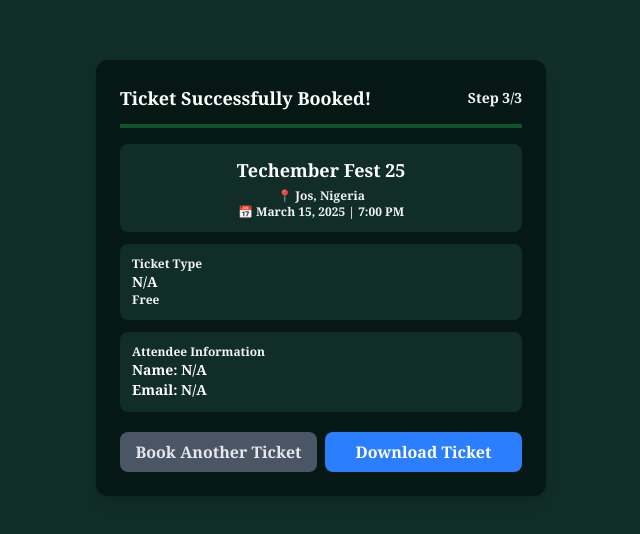
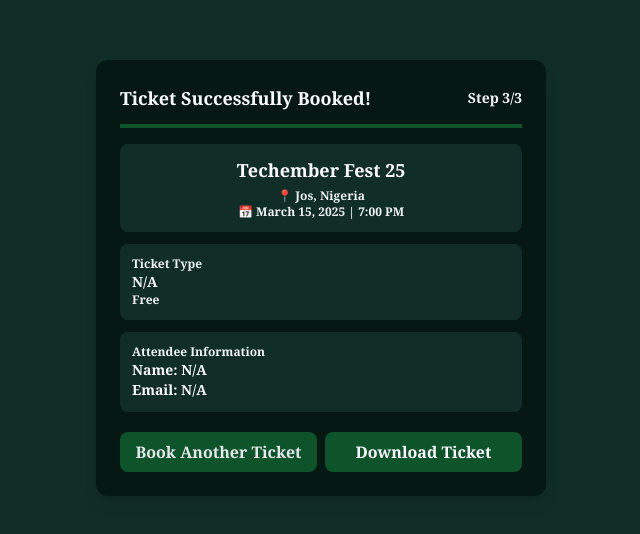
Before and after one commit to jayteemoney/ticket, a React (Vite) app: page /confirmation in a window 1280 px wide. Shown: the part 122-656 px from the top of the page, without its empty margins (319-959 px from the left). Built offline with nearby package versions, Linux system fonts and the light colour scheme.

Commit message:
adjustments on TicketConfirmation component ft action buttons

```diff
--- a/src/components/TicketConfirmation.jsx
+++ b/src/components/TicketConfirmation.jsx
@@ -58,13 +58,13 @@ const TicketConfirmation = ({ formData }) => {
           <button
             type="button"
             onClick={() => navigate("/")}
-            className="w-1/2 bg-gray-600 text-gray-200 py-2 rounded-lg hover:bg-gray-700 transition cursor-pointer"
+            className="w-1/2 bg-green-900 text-gray-200 py-2 rounded-lg hover:bg-[#112d27] transition cursor-pointer"
           >
             Book Another Ticket
           </button>
           <button
             type="button"
-            className="w-1/2 bg-blue-500 hover:bg-blue-600 py-2 rounded-lg transition cursor-pointer"
+            className="w-1/2 bg-green-900 hover:bg-[#112d27] py-2 rounded-lg transition cursor-pointer"
           >
             Download Ticket
           </button>
```
